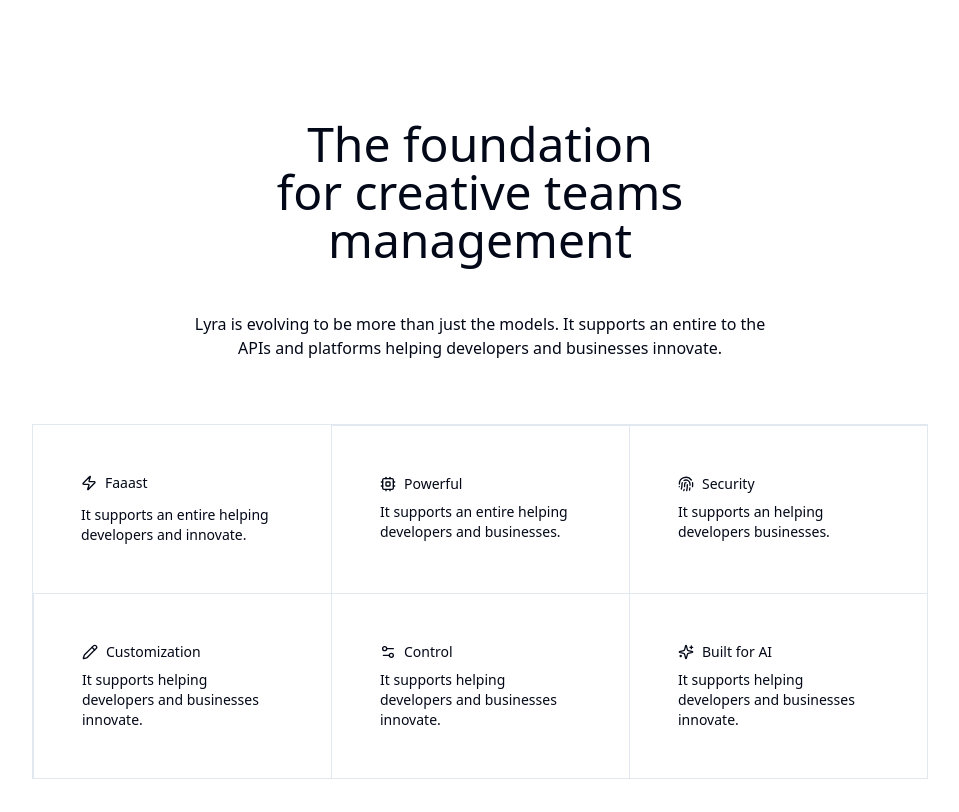
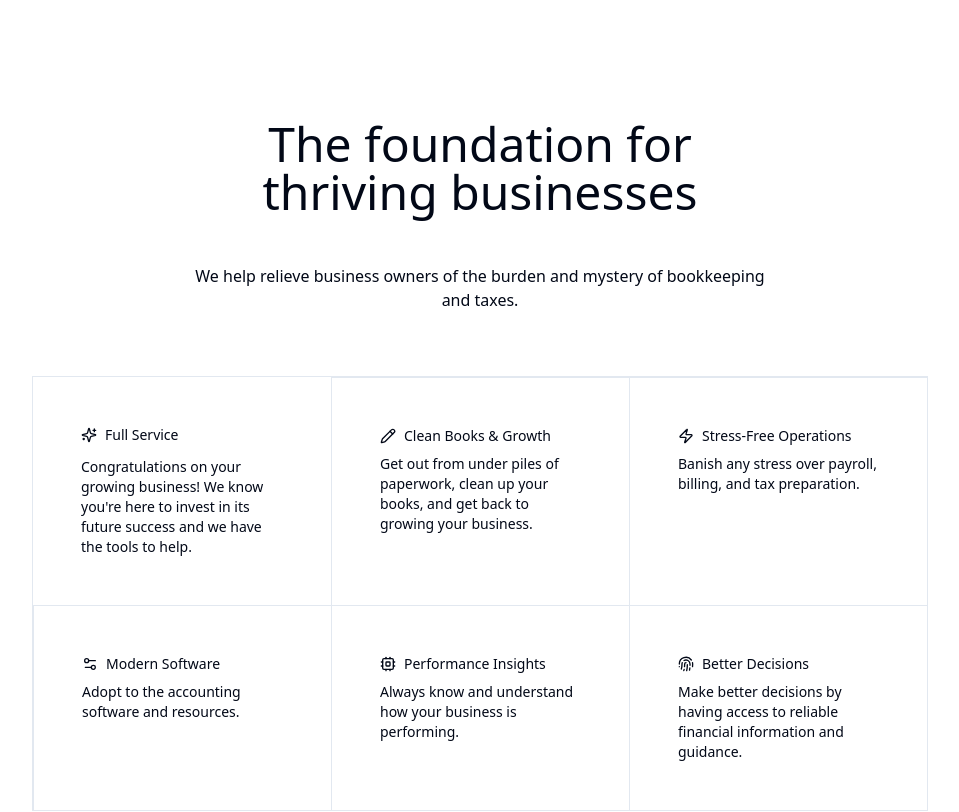
Before and after one commit to miraflorastudio/jemco-business-solutions, a React (Vite) app: page / in a window 1280 px wide. Shown: the part 1200-2012 px from the top of the page, without its empty margins (160-1119 px from the left). Built offline with nearby package versions, Linux system fonts and the light colour scheme.

Commit message:
Update features section text
Update the text content within the features section to include the provided business-focused messaging.

```diff
--- a/src/components/ui/features-4.tsx
+++ b/src/components/ui/features-4.tsx
@@ -5,56 +5,52 @@ export function Features() {
         <section className="py-12 md:py-20">
             <div className="mx-auto max-w-5xl space-y-8 px-6 md:space-y-16">
                 <div className="relative z-10 mx-auto max-w-xl space-y-6 text-center md:space-y-12">
-                    <h2 className="text-balance text-4xl font-medium lg:text-5xl">The foundation for creative teams management</h2>
-                    <p>Lyra is evolving to be more than just the models. It supports an entire to the APIs and platforms helping developers and businesses innovate.</p>
+                    <h2 className="text-balance text-4xl font-medium lg:text-5xl">The foundation for thriving businesses</h2>
+                    <p>We help relieve business owners of the burden and mystery of bookkeeping and taxes.</p>
                 </div>
 
                 <div className="relative mx-auto grid max-w-2xl lg:max-w-4xl divide-x divide-y border *:p-12 sm:grid-cols-2 lg:grid-cols-3">
                     <div className="space-y-3">
                         <div className="flex items-center gap-2">
+                            <Sparkles className="size-4" />
+                            <h3 className="text-sm font-medium">Full Service</h3>
+                        </div>
+                        <p className="text-sm">Congratulations on your growing business! We know you're here to invest in its future success and we have the tools to help.</p>
+                    </div>
+                    <div className="space-y-2">
+                        <div className="flex items-center gap-2">
+                            <Pencil className="size-4" />
+                            <h3 className="text-sm font-medium">Clean Books & Growth</h3>
+                        </div>
+                        <p className="text-sm">Get out from under piles of paperwork, clean up your books, and get back to growing your business.</p>
+                    </div>
+                    <div className="space-y-2">
+                        <div className="flex items-center gap-2">
                             <Zap className="size-4" />
-                            <h3 className="text-sm font-medium">Faaast</h3>
+                            <h3 className="text-sm font-medium">Stress-Free Operations</h3>
                         </div>
-                        <p className="text-sm">It supports an entire helping developers and innovate.</p>
+                        <p className="text-sm">Banish any stress over payroll, billing, and tax preparation.</p>
+                    </div>
+                    <div className="space-y-2">
+                        <div className="flex items-center gap-2">
+                            <Settings2 className="size-4" />
+                            <h3 className="text-sm font-medium">Modern Software</h3>
+                        </div>
+                        <p className="text-sm">Adopt to the accounting software and resources.</p>
                     </div>
                     <div className="space-y-2">
                         <div className="flex items-center gap-2">
                             <Cpu className="size-4" />
-                            <h3 className="text-sm font-medium">Powerful</h3>
+                            <h3 className="text-sm font-medium">Performance Insights</h3>
                         </div>
-                        <p className="text-sm">It supports an entire helping developers and businesses.</p>
+                        <p className="text-sm">Always know and understand how your business is performing.</p>
                     </div>
                     <div className="space-y-2">
                         <div className="flex items-center gap-2">
                             <Fingerprint className="size-4" />
-
-                            <h3 className="text-sm font-medium">Security</h3>
+                            <h3 className="text-sm font-medium">Better Decisions</h3>
                         </div>
-                        <p className="text-sm">It supports an helping developers businesses.</p>
-                    </div>
-                    <div className="space-y-2">
-                        <div className="flex items-center gap-2">
-                            <Pencil className="size-4" />
-
-                            <h3 className="text-sm font-medium">Customization</h3>
-                        </div>
-                        <p className="text-sm">It supports helping developers and businesses innovate.</p>
-                    </div>
-                    <div className="space-y-2">
-                        <div className="flex items-center gap-2">
-                            <Settings2 className="size-4" />
-
-                            <h3 className="text-sm font-medium">Control</h3>
-                        </div>
-                        <p className="text-sm">It supports helping developers and businesses innovate.</p>
-                    </div>
-                    <div className="space-y-2">
-                        <div className="flex items-center gap-2">
-                            <Sparkles className="size-4" />
-
-                            <h3 className="text-sm font-medium">Built for AI</h3>
-                        </div>
-                        <p className="text-sm">It supports helping developers and businesses innovate.</p>
+                        <p className="text-sm">Make better decisions by having access to reliable financial information and guidance.</p>
                     </div>
                 </div>
             </div>
```
